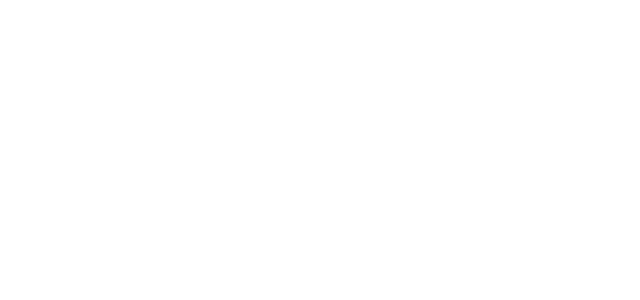
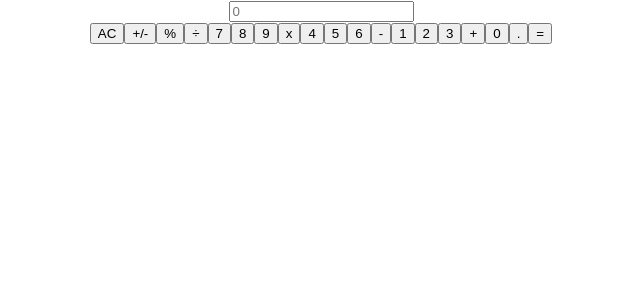
Before and after one commit to alef-garrido/m3w1-react, a React (Create React App) app: page / in a window 1280 px wide. Shown: the top 300 px of the page, without its empty margins (319-959 px from the left). Built offline with nearby package versions, Linux system fonts and the light colour scheme.

Commit message:
Add calculator component's JSX elements

```diff
--- a/src/App.js
+++ b/src/App.js
@@ -1,8 +1,11 @@
 import './App.css';
+import Calculator from './components/Calculator';
 
 function App() {
   return (
-    <div className="App" />
+    <div className="App">
+      <Calculator />
+    </div>
   );
 }
 
--- a/src/components/Calculator.js
+++ b/src/components/Calculator.js
@@ -0,0 +1,17 @@
+import React from 'react';
+
+/* eslint-disable-next-line react/prefer-stateless-function  */
+class Calculator extends React.Component {
+  render() {
+    const arr = ['AC', '+/-', '%', '÷', 7, 8, 9, 'x', 4, 5, 6, '-', 1, 2, 3, '+', 0, '.', '='];
+    const calcButtons = arr.map((key) => <button type="button" key={key} name={key}>{key}</button>);
+    return (
+      <div className="calculator--body">
+        <input className="calculator--display" placeholder="0" />
+        <div className="calculator--keypad">{calcButtons}</div>
+      </div>
+    );
+  }
+}
+
+export default Calculator;
```
